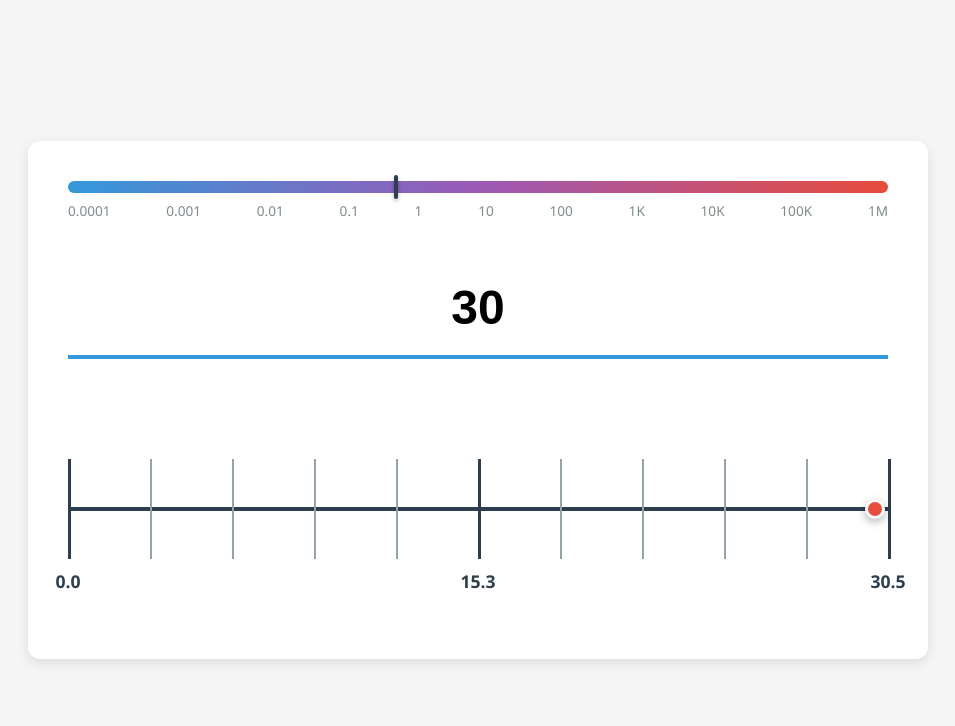
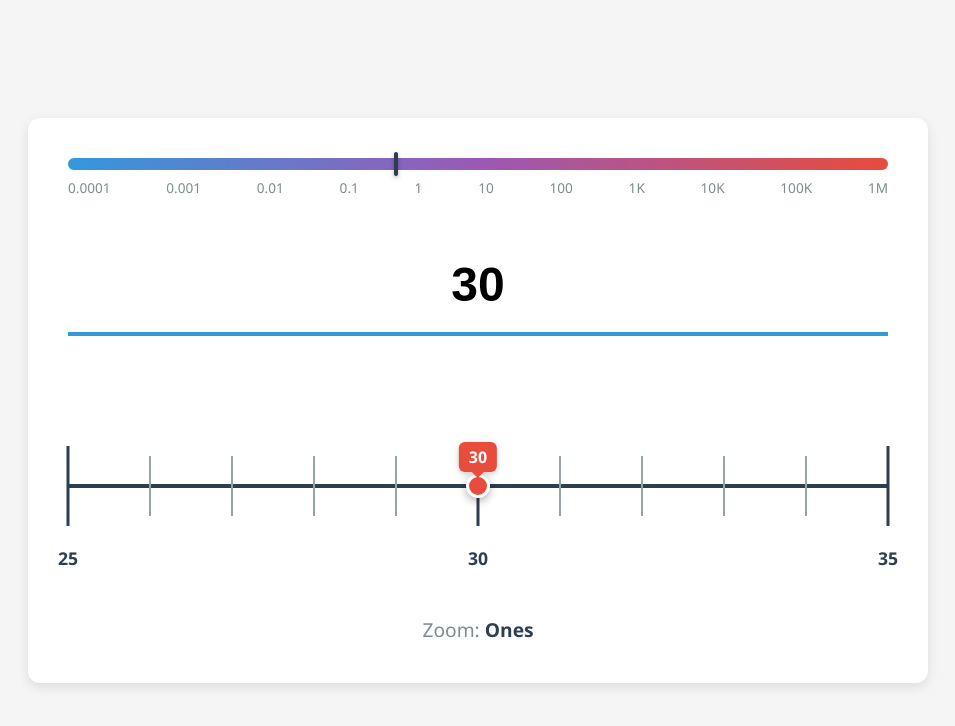
Before and after one commit to MrH-SWES/Zooming-Number-Line, a plain HTML site: page index.html in a window 1280 px wide. Shown: the whole page, without its empty margins (162-1117 px from the left). Drawn offline with Linux system fonts and the light colour scheme.

Commit message:
Update index.html

```diff
--- a/index.html
+++ b/index.html
@@ -77,7 +77,6 @@
             border-bottom-color: #2980b9;
         }
 
-        /* Remove spinner buttons */
         input[type="number"]::-webkit-inner-spin-button,
         input[type="number"]::-webkit-outer-spin-button {
             -webkit-appearance: none;
@@ -90,7 +89,7 @@
         .number-line-container {
             position: relative;
             margin: 40px 0;
-            min-height: 120px;
+            min-height: 140px;
             cursor: ns-resize;
         }
 
@@ -103,21 +102,23 @@
 
         .tick {
             position: absolute;
-            top: 0;
+            top: 20%;
             width: 2px;
-            height: 100%;
+            height: 60%;
             background: #95a5a6;
+            transform: translateX(-50%);
         }
 
         .tick.major {
+            top: 10%;
             width: 3px;
+            height: 80%;
             background: #2c3e50;
         }
 
         .tick-label {
             position: absolute;
             top: 110px;
-            left: 50%;
             transform: translateX(-50%);
             font-weight: bold;
             font-size: 1.1rem;
@@ -127,16 +128,52 @@
 
         .ghost-dot {
             position: absolute;
-            width: 20px;
-            height: 20px;
+            width: 24px;
+            height: 24px;
             background: #e74c3c;
             border: 3px solid white;
             border-radius: 50%;
             top: 50%;
-            left: 50%;
             transform: translate(-50%, -50%);
             z-index: 10;
             box-shadow: 0 3px 8px rgba(0,0,0,0.3);
+        }
+
+        .dot-label {
+            position: absolute;
+            top: -35px;
+            left: 50%;
+            transform: translateX(-50%);
+            background: #e74c3c;
+            color: white;
+            padding: 4px 10px;
+            border-radius: 6px;
+            font-weight: bold;
+            font-size: 1rem;
+            white-space: nowrap;
+            box-shadow: 0 2px 6px rgba(0,0,0,0.2);
+        }
+
+        .dot-label::after {
+            content: '';
+            position: absolute;
+            bottom: -6px;
+            left: 50%;
+            transform: translateX(-50%);
+            border-left: 6px solid transparent;
+            border-right: 6px solid transparent;
+            border-top: 6px solid #e74c3c;
+        }
+
+        .zoom-level-label {
+            text-align: center;
+            font-size: 1.2rem;
+            color: #7f8c8d;
+            margin-top: 30px;
+        }
+
+        .zoom-level-label strong {
+            color: #2c3e50;
         }
 
         @media (max-width: 768px) {
@@ -181,6 +218,10 @@
         <div class="number-line-container" id="numberLineContainer">
             <div class="number-line" id="numberLine"></div>
         </div>
+
+        <div class="zoom-level-label">
+            Zoom: <strong id="zoomLevelName">Ones</strong>
+        </div>
     </div>
 
     <script>
@@ -206,6 +247,7 @@
         const numberLine = document.getElementById('numberLine');
         const numberLineContainer = document.getElementById('numberLineContainer');
         const zoomIndicator = document.getElementById('zoomIndicator');
+        const zoomLevelName = document.getElementById('zoomLevelName');
 
         numberInput.addEventListener('input', () => {
             const val = parseFloat(numberInput.value);
@@ -267,27 +309,65 @@
             return Math.sqrt(dx * dx + dy * dy);
         }
 
+        function formatNumber(value, decimals) {
+            // Ones and above (decimals <= 1): no decimal points
+            if (decimals <= 1) {
+                if (Math.abs(value) >= 1000) {
+                    return Math.round(value).toLocaleString();
+                }
+                return Math.round(value).toString();
+            }
+            // Decimal zoom levels: tenths = 1 decimal, hundredths = 2, etc.
+            return value.toFixed(decimals - 1);
+        }
+
+        function formatDotLabel(value, decimals) {
+            // Dot label shows precision matching zoom level
+            // Ones = no decimal, Tenths = 1 decimal, Hundredths = 2, etc.
+            if (decimals <= 1) {
+                // Ones or larger - no decimals needed
+                if (Math.abs(value) >= 1000) {
+                    return value.toLocaleString(undefined, { maximumFractionDigits: 0 });
+                }
+                return Math.round(value).toString();
+            } else {
+                // Decimal zoom levels
+                return value.toFixed(decimals - 1);
+            }
+        }
+
         function updateNumberLine() {
             numberLine.innerHTML = '';
 
             const zoom = ZOOM_LEVELS[currentZoomIndex];
             const step = zoom.step;
             const decimals = zoom.decimals;
+            const visibleRange = step * 10;
 
-            // Update zoom indicator position (0 = leftmost, 10 = rightmost)
+            // Update zoom indicator
             const indicatorPosition = (currentZoomIndex / (ZOOM_LEVELS.length - 1)) * 100;
             zoomIndicator.style.left = `calc(${indicatorPosition}% - 2px)`;
 
-            // Number line from 0 to (currentValue + half step)
-            const min = 0;
-            const max = currentValue + step / 2;
+            // Update zoom level name
+            zoomLevelName.textContent = zoom.name;
 
-            // Calculate position of red dot
-            const dotPosition = (currentValue / max) * 100;
+            // Calculate the visible window
+            // Ideally centered on currentValue, but min can't go below 0
+            let min = currentValue - (visibleRange / 2);
+            let max = currentValue + (visibleRange / 2);
 
-            // Draw 11 ticks
+            // Clamp to non-negative
+            if (min < 0) {
+                min = 0;
+                max = visibleRange;
+            }
+
+            // Calculate dot position (where currentValue falls in the visible range)
+            const dotPosition = ((currentValue - min) / visibleRange) * 100;
+
+            // Draw 11 ticks (0 through 10)
             for (let i = 0; i <= 10; i++) {
-                const value = min + (max - min) * (i / 10);
+                const tickValue = min + (visibleRange * (i / 10));
                 const position = (i / 10) * 100;
 
                 const tick = document.createElement('div');
@@ -299,28 +379,28 @@
                 numberLine.appendChild(tick);
             }
 
-            // Label left (0), middle, right
+            // Labels at 0%, 50%, 100%
             [0, 5, 10].forEach(i => {
-                const value = min + (max - min) * (i / 10);
+                const tickValue = min + (visibleRange * (i / 10));
                 const position = (i / 10) * 100;
 
                 const label = document.createElement('div');
                 label.className = 'tick-label';
                 label.style.left = position + '%';
-
-                if (decimals === 0 && value >= 1000) {
-                    label.textContent = value.toLocaleString(undefined, {maximumFractionDigits: 0});
-                } else {
-                    label.textContent = value.toFixed(decimals);
-                }
-
+                label.textContent = formatNumber(tickValue, decimals);
                 numberLine.appendChild(label);
             });
 
-            // Ghost dot at value position
+            // Ghost dot with label
             const ghostDot = document.createElement('div');
             ghostDot.className = 'ghost-dot';
             ghostDot.style.left = dotPosition + '%';
+
+            const dotLabel = document.createElement('div');
+            dotLabel.className = 'dot-label';
+            dotLabel.textContent = formatDotLabel(currentValue, decimals);
+            ghostDot.appendChild(dotLabel);
+
             numberLine.appendChild(ghostDot);
         }
 
```
